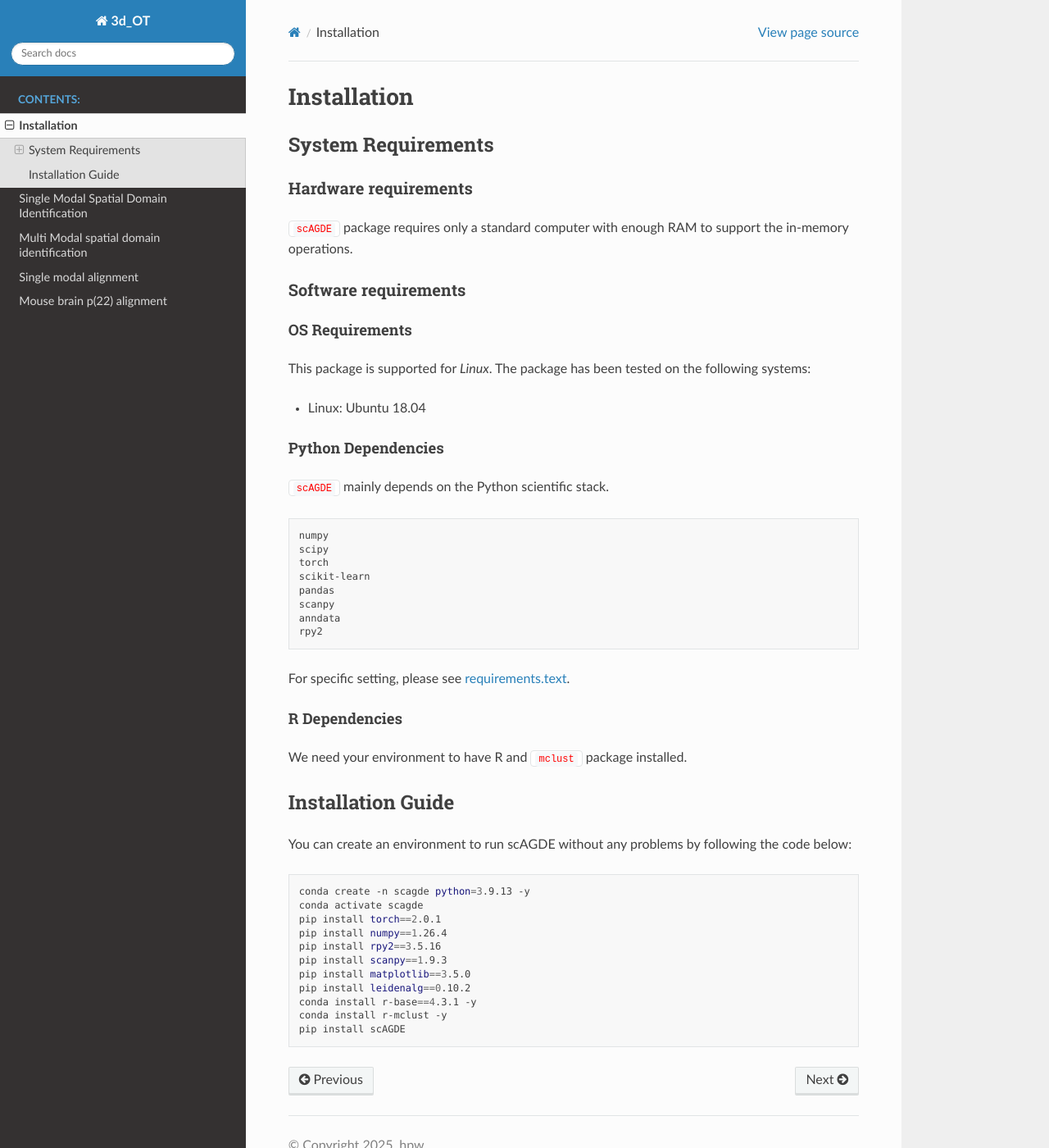
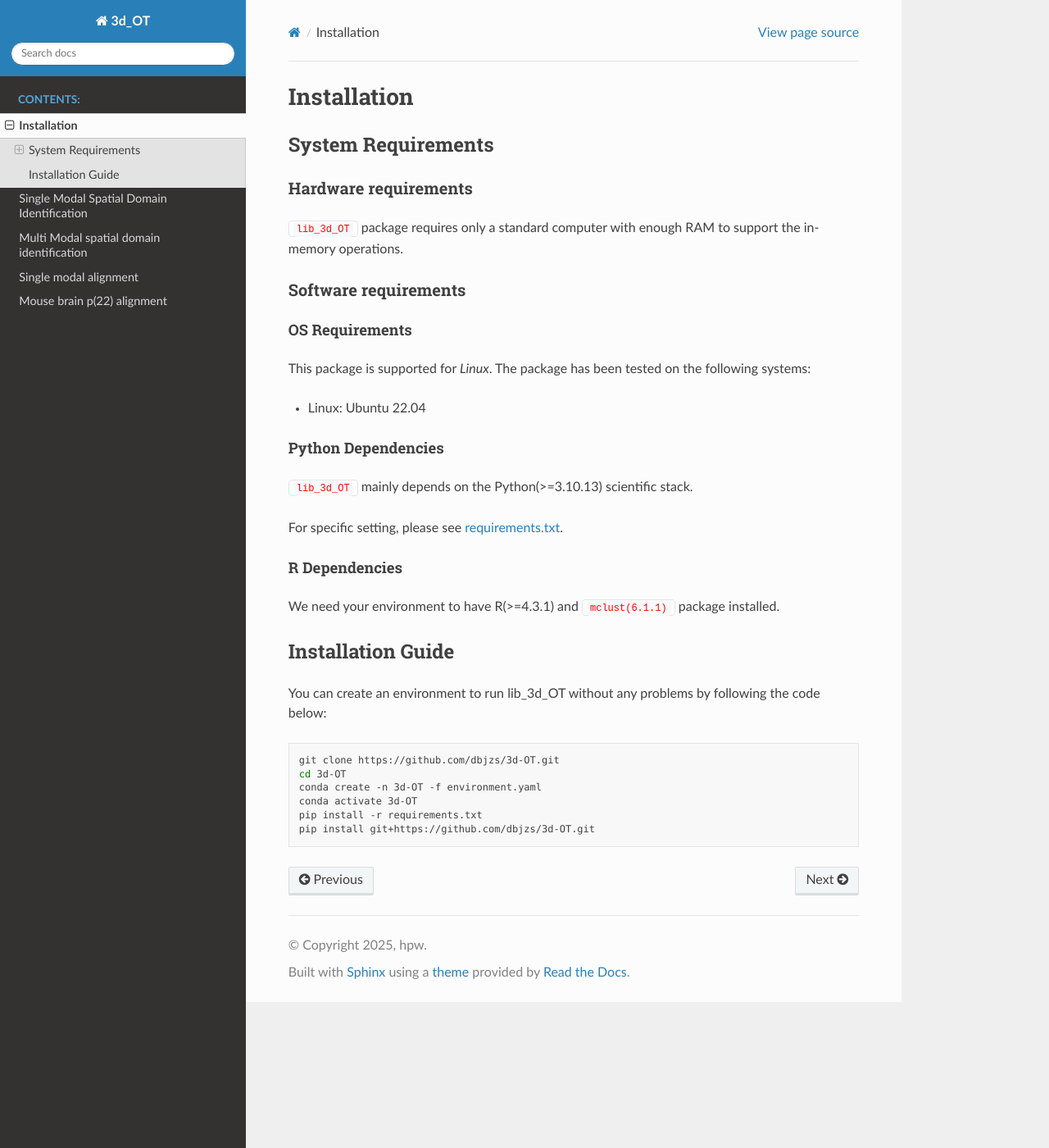
Before and after one commit to 1027victor/3d_ot, a Sphinx documentation site: the page built from docs/source/Installation.rst, in a window 1280 px wide and 1400 px high. Shown: the whole window at 82% size. Built offline with Sphinx 7.4.7 and the Read the Docs theme 3.1.0, drawn with Linux system fonts in a browser that asks for light colours; pages that are not in the unit, such as notebooks, are missing from menus.

Commit message:
xiugai installation

```diff
--- a/docs/source/Installation.rst
+++ b/docs/source/Installation.rst
@@ -7,7 +7,7 @@ System Requirements
 Hardware requirements
 ~~~~~~~~~~~~~~~~~~~~~
 
-``scAGDE`` package requires only a standard computer with enough RAM to support the in-memory operations.
+``lib_3d_OT`` package requires only a standard computer with enough RAM to support the in-memory operations.
 
 Software requirements
 ~~~~~~~~~~~~~~~~~~~~~
@@ -17,46 +17,30 @@ OS Requirements
 
 This package is supported for *Linux*. The package has been tested on the following systems:
 
-- Linux: Ubuntu 18.04
+- Linux: Ubuntu 22.04
 
 Python Dependencies
 ^^^^^^^^^^^^^^^^^^^
 
-``scAGDE`` mainly depends on the Python scientific stack.
+``lib_3d_OT`` mainly depends on the Python(>=3.10.13) scientific stack.
 
-.. code-block:: text
-
-   numpy
-   scipy
-   torch
-   scikit-learn
-   pandas
-   scanpy
-   anndata
-   rpy2
-
-For specific setting, please see `requirements.text <requirements.text>`_.
+For specific setting, please see `requirements.txt <https://github.com/dbjzs/3d-OT/blob/main/requirements.txt>`_.
 
 R Dependencies
 ^^^^^^^^^^^^^^
 
-We need your environment to have R and ``mclust`` package installed.
+We need your environment to have R(>=4.3.1) and ``mclust(6.1.1)`` package installed.
 
 Installation Guide
 ------------------
 
-You can create an environment to run scAGDE without any problems by following the code below:
+You can create an environment to run lib_3d_OT without any problems by following the code below:
 
 .. code-block:: bash
 
-   conda create -n scagde python=3.9.13 -y
-   conda activate scagde
-   pip install torch==2.0.1
-   pip install numpy==1.26.4
-   pip install rpy2==3.5.16
-   pip install scanpy==1.9.3
-   pip install matplotlib==3.5.0
-   pip install leidenalg==0.10.2
-   conda install r-base==4.3.1 -y
-   conda install r-mclust -y
-   pip install scAGDE
+   git clone https://github.com/dbjzs/3d-OT.git
+   cd 3d-OT
+   conda create -n 3d-OT -f environment.yaml
+   conda activate 3d-OT
+   pip install -r requirements.txt
+   pip install git+https://github.com/dbjzs/3d-OT.git
```
